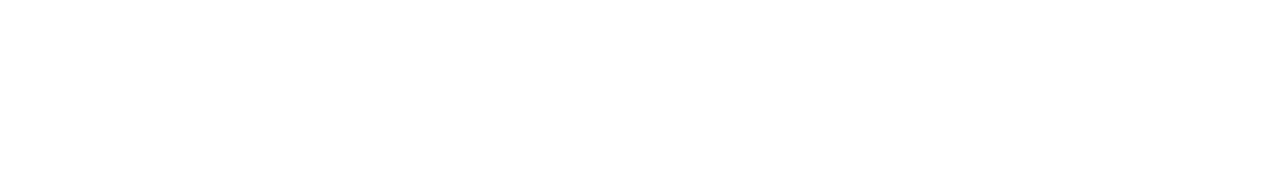
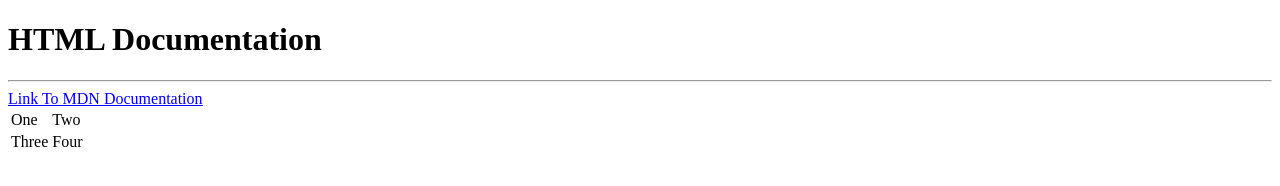
Before and after one commit to abhisek1996/cv, a plain HTML site: page index.html in a window 1280 px wide. Drawn offline with Linux system fonts and the light colour scheme.

Commit message:
added new files

```diff
--- a/index.html
+++ b/index.html
@@ -2,9 +2,21 @@
 <html lang="en" dir="ltr">
   <head>
     <meta charset="utf-8">
-    <title></title>
+    <title>abhisek pradhan</title>
   </head>
   <body>
-
+    <h1>HTML Documentation</h1>
+    <hr>
+    <a href="https://developer.mozilla.org/en-US/docs/Web/HTML"><u>Link To MDN Documentation</u></a>
+    <table>
+      <tr>
+        <td>One</td>
+        <td>Two</td>
+      </tr>
+      <tr>
+        <td>Three</td>
+        <td>Four</td>
+      </tr>
+    </table>
   </body>
 </html>
```
